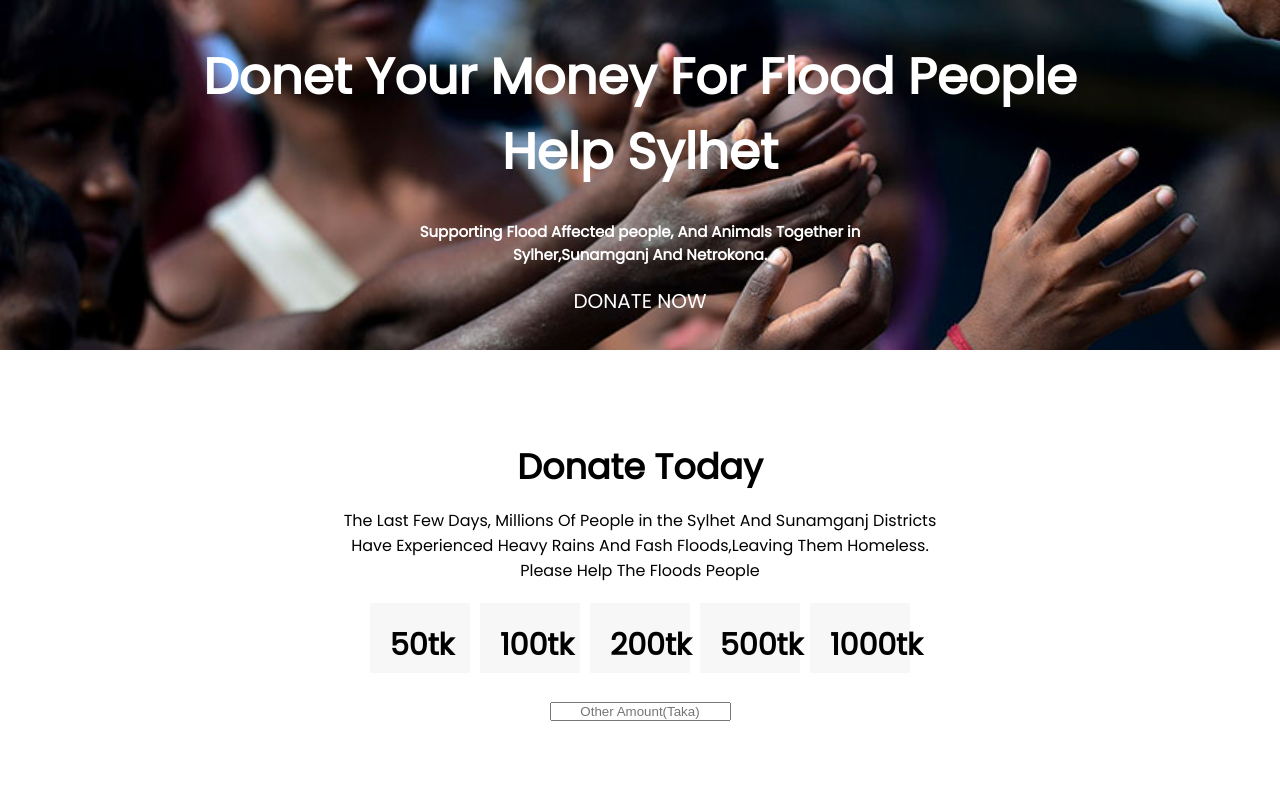
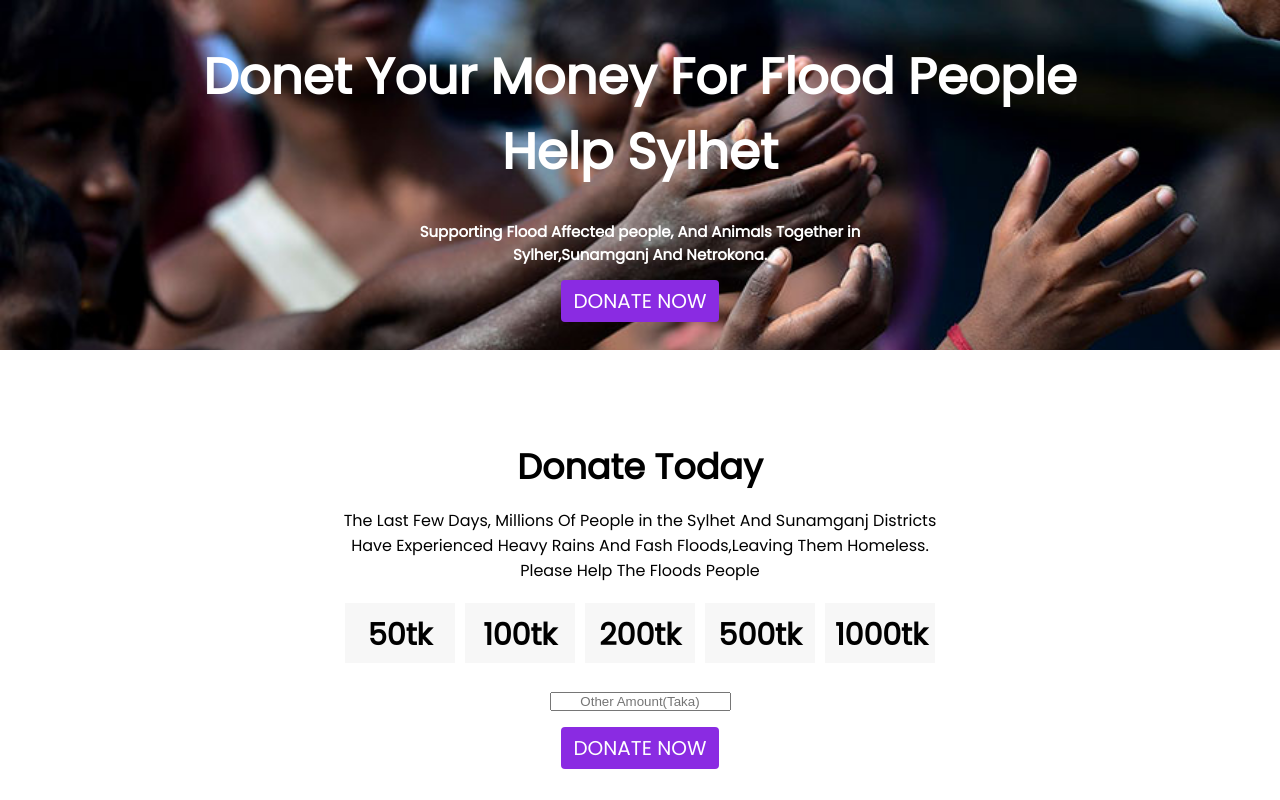
Before and after one commit to rkrasal32/portfolio-website, a plain HTML site: page index.html in a window 1280 px wide. Shown: the top 800 px of the page. Drawn offline with Linux system fonts and the light colour scheme.

Commit message:
Button added

```diff
--- a/style.css
+++ b/style.css
@@ -36,12 +36,13 @@ body{
     font-size: 20px;
     color: white;
     text-align: center;
-    background-color: ;
+    background-color:blueviolet ;
     border-radius:  4px;
     padding: 7px 12px;
+}
 
-   /* Second Sction*/
-}
+/* Second Sction*/
+
 .about-title{
     text-align: center;
     padding-top: 30px;
@@ -62,10 +63,10 @@ body{
 
 .amount-item{
     text-align: center;
-    height: 30px;
-    width: 60px;
+    height: 40px;
+    width: 90px;
     margin: 5px;
-    padding: 20px;
+    padding: 10px 10px;
     background-color: rgba(123, 123, 123, 0.057);
 }
 .amount{
```
